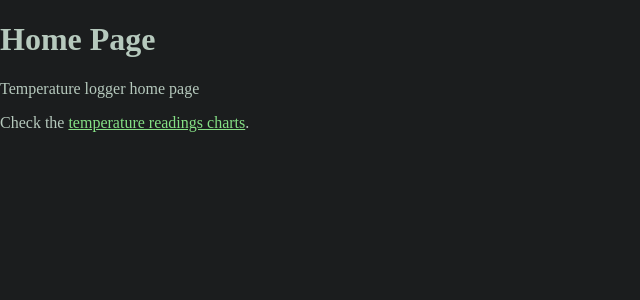
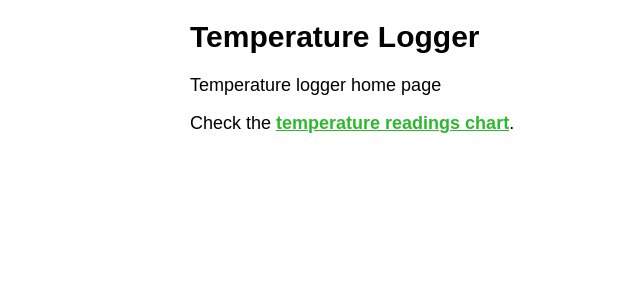
Before and after one commit to ValdezFOmar/temperature-logger, a Django app: template src/temperature_logger/templates/home.html in a window 1280 px wide. Shown: the top 300 px of the page, without its empty margins (0-640 px from the left). Run offline with Django 4.2, Linux system fonts and the light colour scheme; the template is opened without the code that fills it, so the values that code supplies are empty.

Commit message:
Adds Temperature charts

```diff
--- /dev/null
+++ b/src/static_files/styles.css
@@ -0,0 +1,6 @@
+img,
+video,
+svg {
+  max-width: 100%;
+  max-height: 100%;
+}
--- a/src/temperature_logger/static/temperature_logger/styles.css
+++ b/src/temperature_logger/static/temperature_logger/styles.css
@@ -1,8 +1,32 @@
+/*
 :root {
   background-color: #1B1D1E;
   color: #B6C9BD;
 }
+*/
+
+:root {
+  font-size: 10px;
+  font-family: sans-serif;
+}
+
+body {
+  margin: 0 auto;
+  max-width: 900px;
+}
+
+*,
+::before,
+::after {
+  font-size: 1.8rem;
+  box-sizing: border-box;
+}
+
+h1 {
+  font-size: 3rem;
+}
 
 a {
-  color: hsl(120, 60%, 70%);
+  color: hsl(120, 60%, 45%);
+  font-weight: bold;
 }
--- a/src/temperature_logger/templates/home.html
+++ b/src/temperature_logger/templates/home.html
@@ -6,10 +6,10 @@
 
 {% block content %}
   <main>
-    <h1>Home Page</h1>
+    <h1>Temperature Logger</h1>
     <p>Temperature logger home page</p>
     <p>
-      Check the <a href="{% url 'temperatures' date %}">temperature readings charts</a>.
+      Check the <a href="{% url 'temperatures' date %}">temperature readings chart</a>.
     </p>
   </main>
 {% endblock content %}
--- a/src/temperature_logger/views.py
+++ b/src/temperature_logger/views.py
@@ -15,7 +15,7 @@ def homepage(request):
 def temperatures_chart(request, date):
     date_log = DateLog.objects.get(date=date)
     dates = DateLog.objects.exclude(date=date).order_by("-date")
-    readings = TemperatureReading.objects.filter(date=date_log.id).order_by("-time")  # type: ignore
+    readings = TemperatureReading.objects.filter(date=date_log.id).order_by("time")  # type: ignore
 
     context = {
         "selected_date": date_log,
```
Also changed, not shown: src/temperature_logger/templates/temperatures.html (+36 -13 lines).
